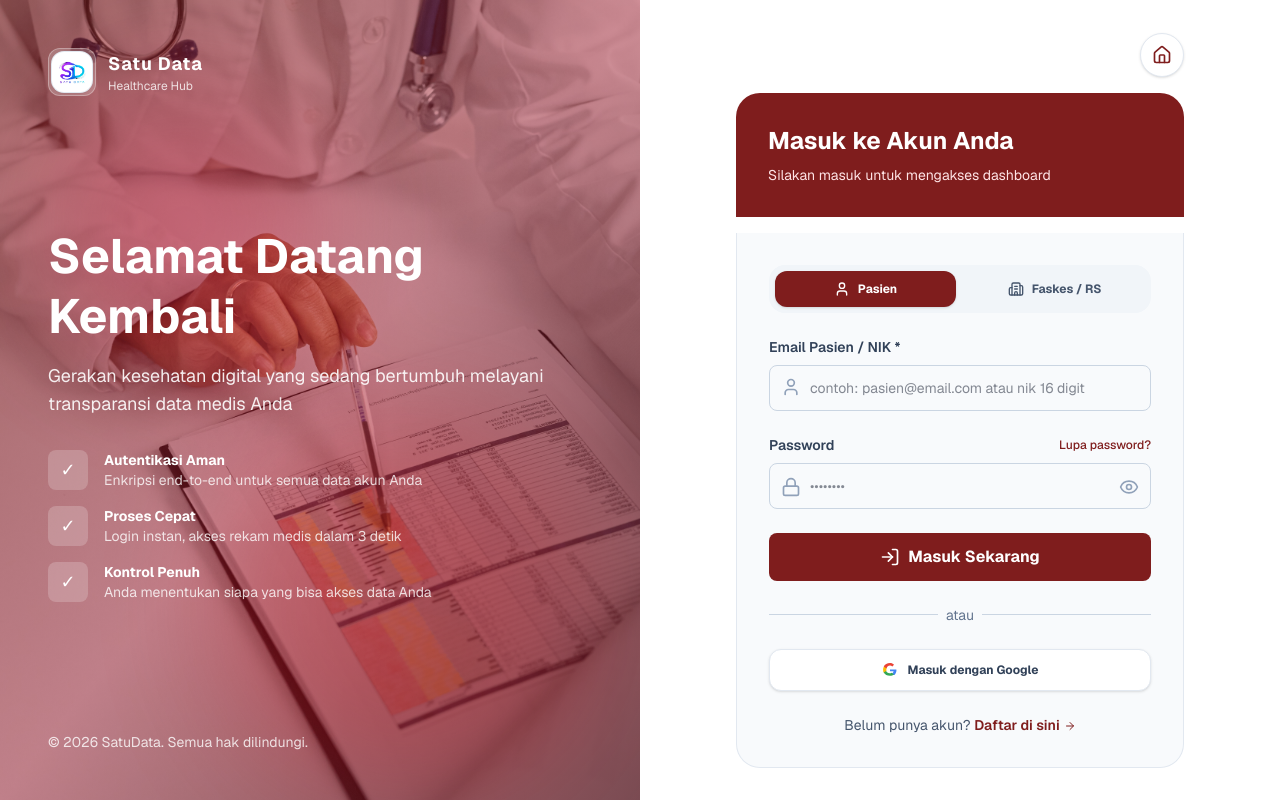
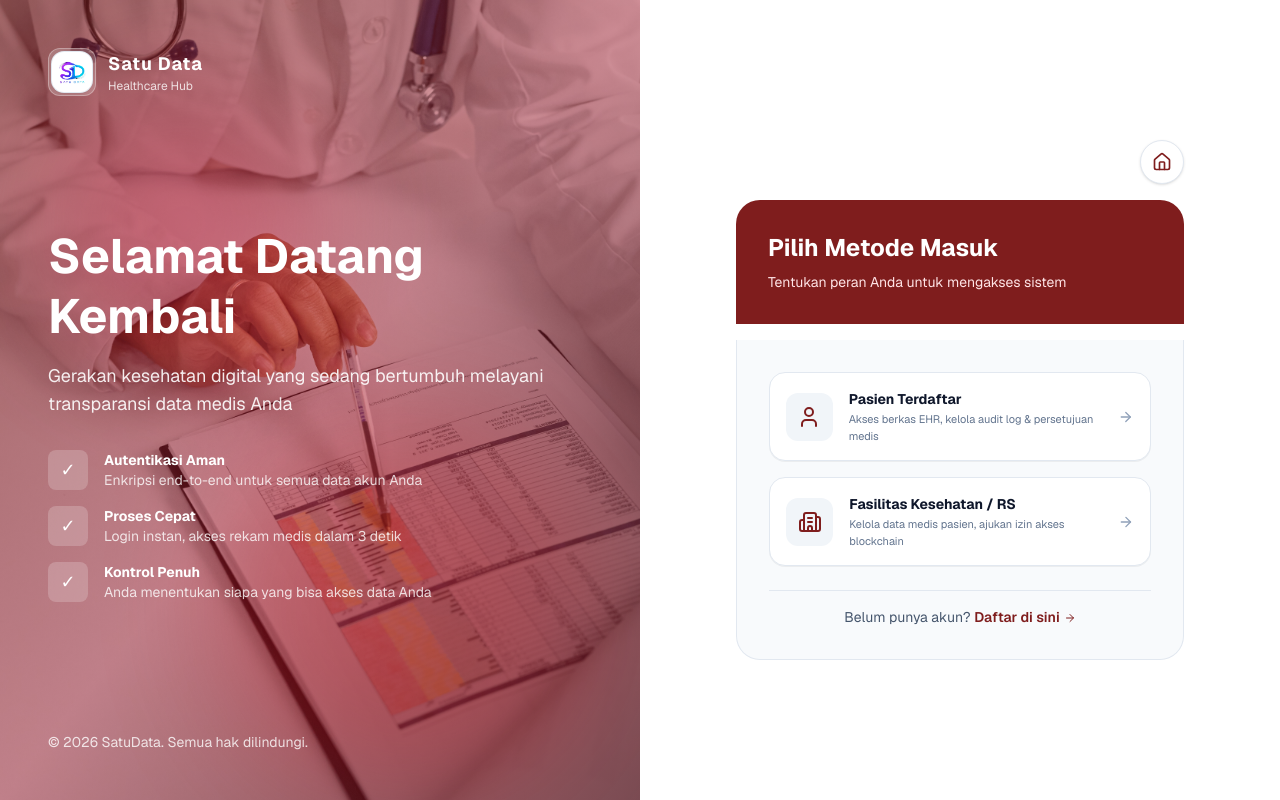
Before and after one commit to NexCube-digital/fe-satudata, a Next.js app: page /auth/login in a window 1280 px wide. Built offline with nearby package versions, Linux system fonts and the light colour scheme; no server answers.

Commit message:
Update: benerin alur Login biar lebih rapih

```diff
--- a/src/app/auth/login/page.js
+++ b/src/app/auth/login/page.js
@@ -5,15 +5,14 @@ import Link from "next/link";
 import { useRouter } from "next/navigation";
 import Image from "next/image";
 import Script from "next/script";
-import { User, Lock, LogIn, AlertCircle, Loader, ArrowRight, Home, Mail, CheckCircle, Eye, EyeOff, Building2 } from "lucide-react";
+import { User, Lock, LogIn, AlertCircle, Loader, ArrowRight, ArrowLeft, Home, Mail, CheckCircle, Eye, EyeOff, Building2 } from "lucide-react";
 import { apiPost, setTokens, setUser } from "@/lib/api";
 
 export default function LoginPage() {
   const router = useRouter();
   const [role, setRole] = useState("pasien"); // "pasien", "rumah_sakit"
+  const [loginStep, setLoginStep] = useState("select"); // "select", "form"
   const [identifier, setIdentifier] = useState("");
-  const [showGoogleModal, setShowGoogleModal] = useState(false);
-  const [selectedGoogleRole, setSelectedGoogleRole] = useState(null);
   const [password, setPassword] = useState("");
   const [showPassword, setShowPassword] = useState(false);
   const [loading, setLoading] = useState(false);
@@ -29,7 +28,7 @@ export default function LoginPage() {
       const res = await fetch(`${process.env.NEXT_PUBLIC_API_BASE_URL || "http://localhost:3000"}/api/auth/google`, {
         method: "POST",
         headers: { "Content-Type": "application/json" },
-        body: JSON.stringify({ idToken: response.credential, role: selectedGoogleRole })
+        body: JSON.stringify({ idToken: response.credential, role: role })
       });
       const result = await res.json();
       if (!res.ok) throw new Error(result.message || "Login Google gagal");
@@ -37,7 +36,6 @@ export default function LoginPage() {
       if (result.success && result.data) {
         setTokens(result.data.accessToken, result.data.refreshToken);
         setUser(result.data.user);
-        setShowGoogleModal(false);
 
         // Redirect berdasarkan role
         const userRole = result.data.user.role;
@@ -51,7 +49,6 @@ export default function LoginPage() {
       }
     } catch (err) {
       setError(err.message || "Gagal masuk menggunakan Google");
-      setShowGoogleModal(false);
     } finally {
       setLoading(false);
     }
@@ -64,7 +61,7 @@ export default function LoginPage() {
         callback: handleGoogleLoginSuccess,
       });
 
-      const container = document.getElementById("google-signin-btn-modal");
+      const container = document.getElementById("google-signin-btn-form");
       if (container) {
         window.google.accounts.id.renderButton(
           container,
@@ -75,13 +72,13 @@ export default function LoginPage() {
   };
 
   useEffect(() => {
-    if (showGoogleModal && selectedGoogleRole) {
+    if (loginStep === "form") {
       const timer = setTimeout(() => {
         handleScriptLoad();
       }, 100);
       return () => clearTimeout(timer);
     }
-  }, [showGoogleModal, selectedGoogleRole]);
+  }, [loginStep, role]);
 
   const handleSubmit = async (e) => {
     e.preventDefault();
@@ -245,39 +242,85 @@ export default function LoginPage() {
           </div>
 
           <div className="bg-[#7F1D1D] rounded-t-3xl px-8 py-8 text-white">
-            <h2 className="text-2xl font-bold">Masuk ke Akun Anda</h2>
-            <p className="text-rose-100 mt-2 text-sm">Silakan masuk untuk mengakses dashboard</p>
+            <h2 className="text-2xl font-bold">
+              {loginStep === "select" ? "Pilih Metode Masuk" : `Masuk sebagai ${role === "pasien" ? "Pasien" : "Fasilitas Kesehatan"}`}
+            </h2>
+            <p className="text-rose-100 mt-2 text-sm">
+              {loginStep === "select" ? "Tentukan peran Anda untuk mengakses sistem" : "Silakan isi kredensial akun Anda"}
+            </p>
           </div>
 
           <div className="bg-slate-50 rounded-b-3xl px-8 py-8 border border-t-0 border-slate-200">
-            <form onSubmit={handleSubmit} className="space-y-6">
-              {/* Role Selector Tabs */}
-              <div className="grid grid-cols-2 gap-2 p-1.5 bg-slate-100 rounded-2xl mb-6">
+            {loginStep === "select" ? (
+              <div className="space-y-4">
+                {/* Option 1: Pasien */}
                 <button
                   type="button"
-                  onClick={() => setRole("pasien")}
-                  className={`flex items-center justify-center gap-2 py-2.5 rounded-xl text-xs font-bold transition cursor-pointer ${
-                    role === "pasien"
-                      ? "bg-[#7F1D1D] text-white shadow-sm"
-                      : "text-slate-600 hover:text-slate-900"
-                  }`}
+                  onClick={() => {
+                    setRole("pasien");
+                    setLoginStep("form");
+                    setError("");
+                  }}
+                  className="w-full flex items-center justify-between p-4 rounded-2xl border border-slate-200 hover:border-[#7F1D1D] hover:bg-[#7F1D1D]/5 bg-white text-left transition duration-200 group cursor-pointer shadow-2xs"
                 >
-                  <User className="h-4 w-4" />
-                  <span>Pasien</span>
+                  <div className="flex items-center gap-4">
+                    <span className="flex h-12 w-12 items-center justify-center rounded-xl bg-slate-100 text-[#7F1D1D] group-hover:bg-[#7F1D1D] group-hover:text-white transition-all duration-300">
+                      <User className="h-6 w-6" />
+                    </span>
+                    <div>
+                      <h4 className="text-sm font-bold text-slate-900">Pasien Terdaftar</h4>
+                      <p className="text-[11px] text-slate-500 mt-0.5">Akses berkas EHR, kelola audit log & persetujuan medis</p>
+                    </div>
+                  </div>
+                  <ArrowRight className="h-4 w-4 text-slate-400 group-hover:text-[#7F1D1D] group-hover:translate-x-1 transition-all" />
                 </button>
+
+                {/* Option 2: Faskes */}
                 <button
                   type="button"
-                  onClick={() => setRole("rumah_sakit")}
-                  className={`flex items-center justify-center gap-2 py-2.5 rounded-xl text-xs font-bold transition cursor-pointer ${
-                    role === "rumah_sakit"
-                      ? "bg-[#7F1D1D] text-white shadow-sm"
-                      : "text-slate-600 hover:text-slate-900"
-                  }`}
+                  onClick={() => {
+                    setRole("rumah_sakit");
+                    setLoginStep("form");
+                    setError("");
+                  }}
+                  className="w-full flex items-center justify-between p-4 rounded-2xl border border-slate-200 hover:border-[#7F1D1D] hover:bg-[#7F1D1D]/5 bg-white text-left transition duration-200 group cursor-pointer shadow-2xs"
                 >
-                  <Building2 className="h-4 w-4" />
-                  <span>Faskes / RS</span>
+                  <div className="flex items-center gap-4">
+                    <span className="flex h-12 w-12 items-center justify-center rounded-xl bg-slate-100 text-[#7F1D1D] group-hover:bg-[#7F1D1D] group-hover:text-white transition-all duration-300">
+                      <Building2 className="h-6 w-6" />
+                    </span>
+                    <div>
+                      <h4 className="text-sm font-bold text-slate-900">Fasilitas Kesehatan / RS</h4>
+                      <p className="text-[11px] text-slate-500 mt-0.5">Kelola data medis pasien, ajukan izin akses blockchain</p>
+                    </div>
+                  </div>
+                  <ArrowRight className="h-4 w-4 text-slate-400 group-hover:text-[#7F1D1D] group-hover:translate-x-1 transition-all" />
                 </button>
+
+                <div className="pt-4 border-t border-slate-200 mt-6 text-center">
+                  <p className="text-sm text-slate-600">
+                    Belum punya akun?{" "}
+                    <Link href="/auth/register" className="text-[#7F1D1D] hover:text-[#A61B2D] font-semibold transition">
+                      Daftar di sini
+                      <ArrowRight className="inline-block ml-1 h-3 w-3" />
+                    </Link>
+                  </p>
                 </div>
+              </div>
+            ) : (
+              <form onSubmit={handleSubmit} className="space-y-6 animate-fade-in">
+                {/* Back Link */}
+                <button
+                  type="button"
+                  onClick={() => {
+                    setLoginStep("select");
+                    setError("");
+                  }}
+                  className="inline-flex items-center gap-1.5 text-xs font-bold text-slate-500 hover:text-[#7F1D1D] transition cursor-pointer mb-2"
+                >
+                  <ArrowLeft className="h-3.5 w-3.5" />
+                  <span>Kembali ke pilihan metode</span>
+                </button>
 
                 {error && (
                   <div className="rounded-lg bg-red-50 border border-red-200 p-4 text-sm text-red-700 space-y-2">
@@ -393,35 +436,21 @@ export default function LoginPage() {
                   )}
                 </button>
 
-              <div className="relative">
+                <div className="relative my-4">
                   <div className="absolute inset-0 flex items-center">
                     <div className="w-full border-t border-slate-300"></div>
                   </div>
-                <div className="relative flex justify-center text-sm">
-                  <span className="px-2 bg-slate-50 text-slate-500">atau</span>
+                  <div className="relative flex justify-center text-xs">
+                    <span className="px-2 bg-slate-50 text-slate-400 uppercase tracking-wider font-semibold">atau</span>
                   </div>
                 </div>
 
-              {/* Google Login Button */}
-              <button
-                type="button"
-                onClick={() => {
-                  setShowGoogleModal(true);
-                  setSelectedGoogleRole(null);
-                }}
-                className="w-full flex items-center justify-center gap-2.5 bg-white hover:bg-slate-50 text-slate-700 font-bold py-3 px-4 rounded-xl border border-slate-200 shadow-sm transition hover:shadow cursor-pointer text-xs"
-              >
-                {/* SVG Google Logo */}
-                <svg className="h-4 w-4 shrink-0" viewBox="0 0 24 24" width="24" height="24" xmlns="http://www.w3.org/2000/svg">
-                  <path d="M21.35,11.1H12v2.7h5.38c-0.24,1.28 -0.96,2.37 -2.04,3.1v2.58h3.3c1.93,-1.78 3.04,-4.4 3.04,-7.4C21.68,11.83 21.56,11.43 21.35,11.1z" fill="#4285F4" />
-                  <path d="M12,20.8c2.43,0 4.47,-0.8 5.96,-2.2l-3.3,-2.58c-0.92,0.62 -2.1,0.98 -3.37,0.98 -2.43,0 -4.5,-1.64 -5.24,-3.84H2.61v2.66C4.1,18.78 7.82,20.8 12,20.8z" fill="#34A853" />
-                  <path d="M6.76,13.16c-0.18,-0.56 -0.29,-1.16 -0.29,-1.77c0,-0.61 0.1,-1.21 0.29,-1.77V6.96H2.61C1.96,8.26 1.6,9.73 1.6,11.27c0,1.54 0.36,3.01 1.01,4.31L6.76,13.16z" fill="#FBBC05" />
-                  <path d="M12,5.22c1.32,0 2.5,0.45 3.44,1.35l2.58,-2.58C16.46,2.54 14.43,1.64 12,1.64c-4.18,0 -7.9,2.02 -9.39,4.98l4.15,3.22C7.5,7.03 9.57,5.22 12,5.22z" fill="#EA4335" />
-                </svg>
-                <span>Masuk dengan Google</span>
-              </button>
+                {/* Google Sign-in Button Inline */}
+                <div className="w-full flex flex-col items-center justify-center pt-1">
+                  <div id="google-signin-btn-form" className="w-full flex justify-center" style={{ minHeight: "44px" }} />
+                </div>
 
-              <p className="text-center text-sm text-slate-600">
+                <p className="text-center text-sm text-slate-600 pt-4">
                   Belum punya akun?{" "}
                   <Link href="/auth/register" className="text-[#7F1D1D] hover:text-[#A61B2D] font-semibold transition">
                     Daftar di sini
@@ -429,6 +458,7 @@ export default function LoginPage() {
                   </Link>
                 </p>
               </form>
+            )}
           </div>
         </div>
       </div>
@@ -439,103 +469,6 @@ export default function LoginPage() {
         onLoad={handleScriptLoad}
       />
 
-      {/* Google Login Role Selection Modal */}
-      {showGoogleModal && (
-        <div className="fixed inset-0 z-50 flex items-center justify-center p-4 bg-slate-900/60 backdrop-blur-md animate-in fade-in duration-300">
-          <div className="relative w-full max-w-md bg-white rounded-3xl border border-slate-200 shadow-2xl overflow-hidden p-6 sm:p-8 animate-in zoom-in-95 duration-200">
-            {/* Ambient Glow */}
-            <div className="absolute top-0 right-0 w-48 h-48 bg-rose-500/5 rounded-full blur-3xl pointer-events-none" />
-
-            <div className="flex items-center justify-between mb-6 pb-3 border-b border-slate-100">
-              <h3 className="text-lg font-extrabold text-slate-900 flex items-center gap-2">
-                <svg className="h-5 w-5 text-rose-800" viewBox="0 0 24 24" xmlns="http://www.w3.org/2000/svg">
-                  <path d="M21.35,11.1H12v2.7h5.38c-0.24,1.28 -0.96,2.37 -2.04,3.1v2.58h3.3c1.93,-1.78 3.04,-4.4 3.04,-7.4C21.68,11.83 21.56,11.43 21.35,11.1z" fill="#4285F4" />
-                  <path d="M12,20.8c2.43,0 4.47,-0.8 5.96,-2.2l-3.3,-2.58c-0.92,0.62 -2.1,0.98 -3.37,0.98 -2.43,0 -4.5,-1.64 -5.24,-3.84H2.61v2.66C4.1,18.78 7.82,20.8 12,20.8z" fill="#34A853" />
-                  <path d="M6.76,13.16c-0.18,-0.56 -0.29,-1.16 -0.29,-1.77c0,-0.61 0.1,-1.21 0.29,-1.77V6.96H2.61C1.96,8.26 1.6,9.73 1.6,11.27c0,1.54 0.36,3.01 1.01,4.31L6.76,13.16z" fill="#FBBC05" />
-                  <path d="M12,5.22c1.32,0 2.5,0.45 3.44,1.35l2.58,-2.58C16.46,2.54 14.43,1.64 12,1.64c-4.18,0 -7.9,2.02 -9.39,4.98l4.15,3.22C7.5,7.03 9.57,5.22 12,5.22z" fill="#EA4335" />
-                </svg>
-                Masuk dengan Google
-              </h3>
-              <button
-                type="button"
-                onClick={() => setShowGoogleModal(false)}
-                className="text-slate-400 hover:text-slate-600 font-bold text-lg cursor-pointer"
-              >
-                ✕
-              </button>
-            </div>
-
-            {selectedGoogleRole === null ? (
-              <>
-                <p className="text-xs text-slate-500 mb-6 leading-relaxed font-medium">
-                  Untuk meminimalkan kesalahan, silakan pilih peran Anda terlebih dahulu sebelum masuk menggunakan akun Google Anda.
-                </p>
-
-                <div className="space-y-4">
-                  {/* Option 1: Pasien */}
-                  <button
-                    type="button"
-                    onClick={() => setSelectedGoogleRole("pasien")}
-                    className="w-full flex items-center justify-between p-4 rounded-2xl border border-slate-200 hover:border-[#7F1D1D] hover:bg-slate-50 text-left transition cursor-pointer group shadow-2xs"
-                  >
-                    <div className="flex items-center gap-3.5">
-                      <span className="flex h-10 w-10 items-center justify-center rounded-xl bg-slate-100 text-[#7F1D1D] group-hover:bg-[#7F1D1D] group-hover:text-white transition">
-                        <User className="h-5 w-5" />
-                      </span>
-                      <div>
-                        <h4 className="text-sm font-bold text-slate-900">Saya adalah Pasien</h4>
-                        <p className="text-[11px] text-slate-500 mt-0.5">Akses rekam medis, kelola riwayat kesehatan</p>
-                      </div>
-                    </div>
-                  </button>
-
-                  {/* Option 2: Faskes */}
-                  <button
-                    type="button"
-                    onClick={() => setSelectedGoogleRole("rumah_sakit")}
-                    className="w-full flex items-center justify-between p-4 rounded-2xl border border-slate-200 hover:border-[#7F1D1D] hover:bg-slate-50 text-left transition cursor-pointer group shadow-2xs"
-                  >
-                    <div className="flex items-center gap-3.5">
-                      <span className="flex h-10 w-10 items-center justify-center rounded-xl bg-slate-100 text-[#7F1D1D] group-hover:bg-[#7F1D1D] group-hover:text-white transition">
-                        <Building2 className="h-5 w-5" />
-                      </span>
-                      <div>
-                        <h4 className="text-sm font-bold text-slate-900">Saya adalah Faskes / RS</h4>
-                        <p className="text-[11px] text-slate-500 mt-0.5">Kelola data pasien, unggah EHR & rekam medis</p>
-                      </div>
-                    </div>
-                  </button>
-                </div>
-              </>
-            ) : (
-              <div className="space-y-6">
-                <div className="rounded-2xl bg-slate-50 border border-slate-100 p-4 text-center">
-                  <p className="text-xs text-slate-500">
-                    Anda memilih masuk / mendaftar sebagai:
-                  </p>
-                  <p className="text-base font-extrabold text-rose-900 mt-1 uppercase tracking-wider">
-                    {selectedGoogleRole === "pasien" ? "Pasien" : "Fasilitas Kesehatan"}
-                  </p>
-                  <button
-                    type="button"
-                    onClick={() => setSelectedGoogleRole(null)}
-                    className="text-[11px] font-bold text-pink-600 hover:text-pink-700 underline mt-2.5 transition cursor-pointer"
-                  >
-                    Ganti Peran
-                  </button>
-                </div>
-
-                <div className="w-full flex flex-col items-center justify-center pt-2">
-                  <div id="google-signin-btn-modal" className="w-full flex justify-center" style={{ minHeight: "44px" }} />
-                  <p className="text-[10px] text-slate-400 mt-3 text-center">
-                    Klik tombol di atas untuk melanjutkan autentikasi Google Anda.
-                  </p>
-                </div>
-              </div>
-            )}
-          </div>
-        </div>
-      )}
     </div>
   );
 }
```
Lines whose indentation alone changed are shown as unchanged.
